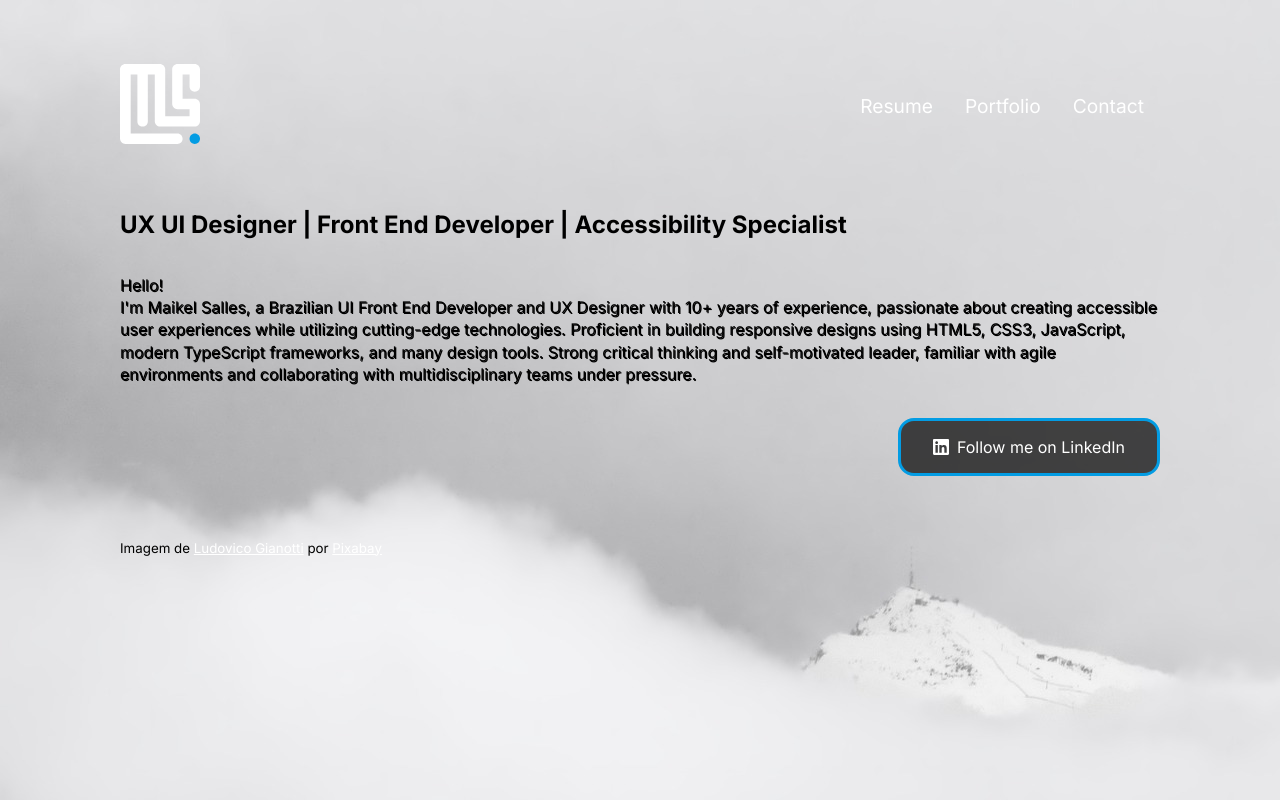
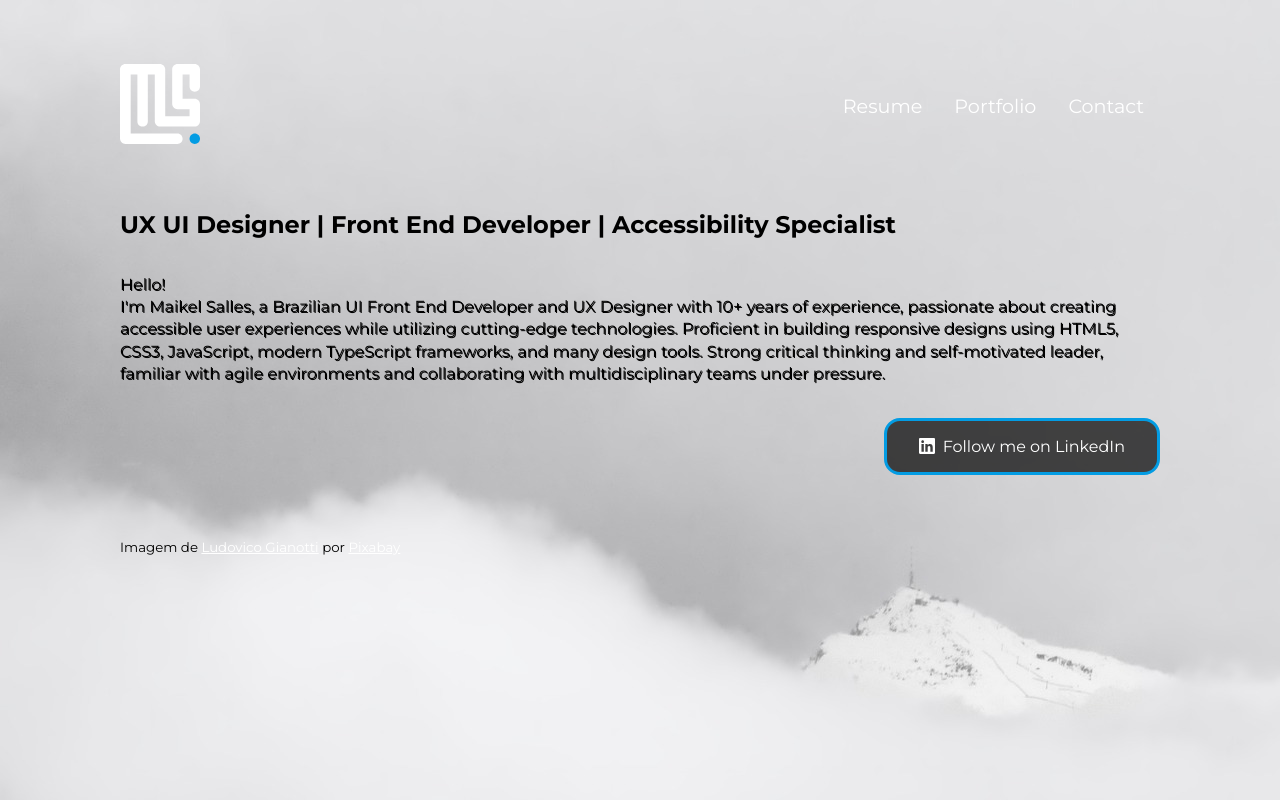
Before and after one commit to maikelsalles/apersonalwebsite, a Next.js app: page / in a window 1280 px wide. Built offline with nearby package versions, Linux system fonts and the light colour scheme.

Commit message:
fix: google fonts

```diff
--- a/src/app/globals.scss
+++ b/src/app/globals.scss
@@ -1,7 +1,6 @@
 :root {
   --max-width: 1100px;
   --border-radius: 12px;
-  --font-montserrat: "Montserrat";
   --foreground-rgb: 0, 0, 0;
   --background-start-rgb: 214, 219, 220;
   --background-end-rgb: 255, 255, 255;
--- a/src/app/layout.tsx
+++ b/src/app/layout.tsx
@@ -1,8 +1,8 @@
 import './globals.scss'
 import Image from 'next/image'
-import { Inter } from 'next/font/google'
+import { Montserrat } from 'next/font/google'
 
-const inter = Inter({ subsets: ['latin'] })
+const montserrat = Montserrat({ subsets: ['latin'] })
 
 export const metadata = {
   title: 'Create Next App',
@@ -17,11 +17,11 @@ export default function RootLayout({
   return (
     <html lang="en">
       <meta charSet='utf-8'/>
-      <meta http-equiv='X-UA-Compatible' content='IE=edge'/>
+      <meta httpEquiv='X-UA-Compatible' content='IE=edge'/>
       <title>Maikel Salles - UX UI Designer | Front End Developer | Accessibility Specialist</title>
       <meta name='viewport' content='width=device-width, initial-scale=1'/>
       <link rel="shortcut icon" href="favicon.ico" type="image/x-icon" />
-      <body className={inter.className}>
+      <body className={montserrat.className}>
         <header className="wrapper">
           <Image
             src="/img/maikel-salles-logo.svg"
```
